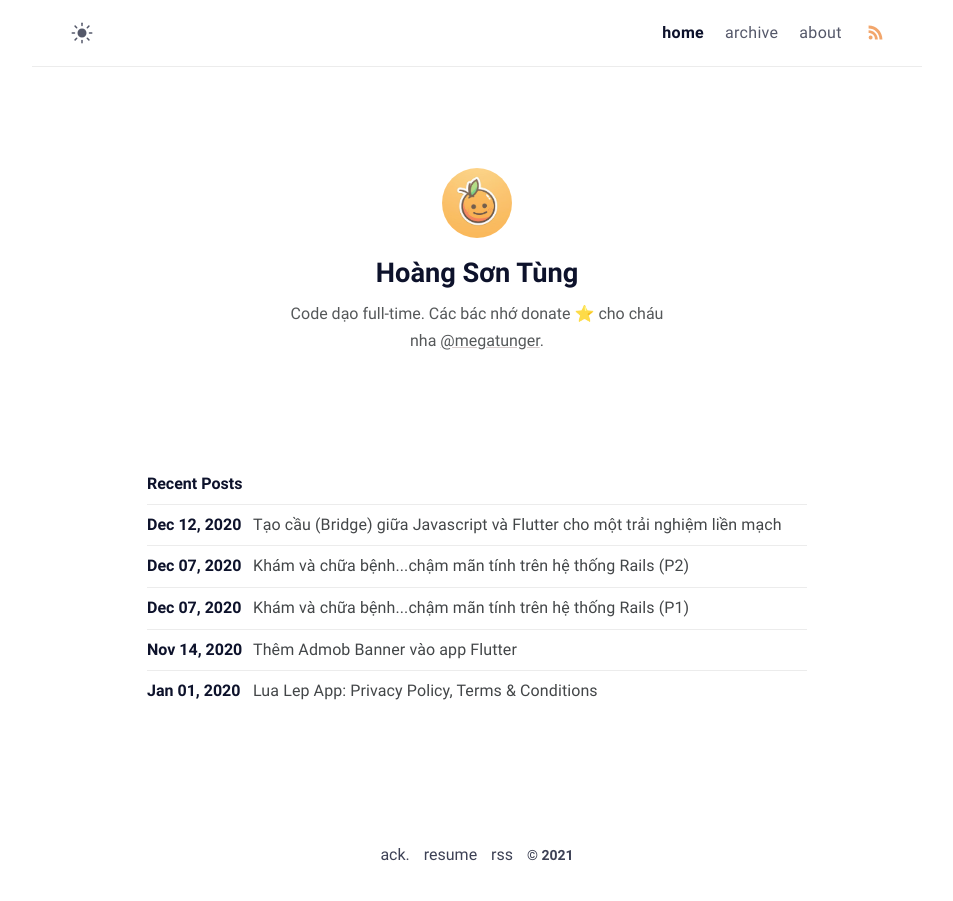
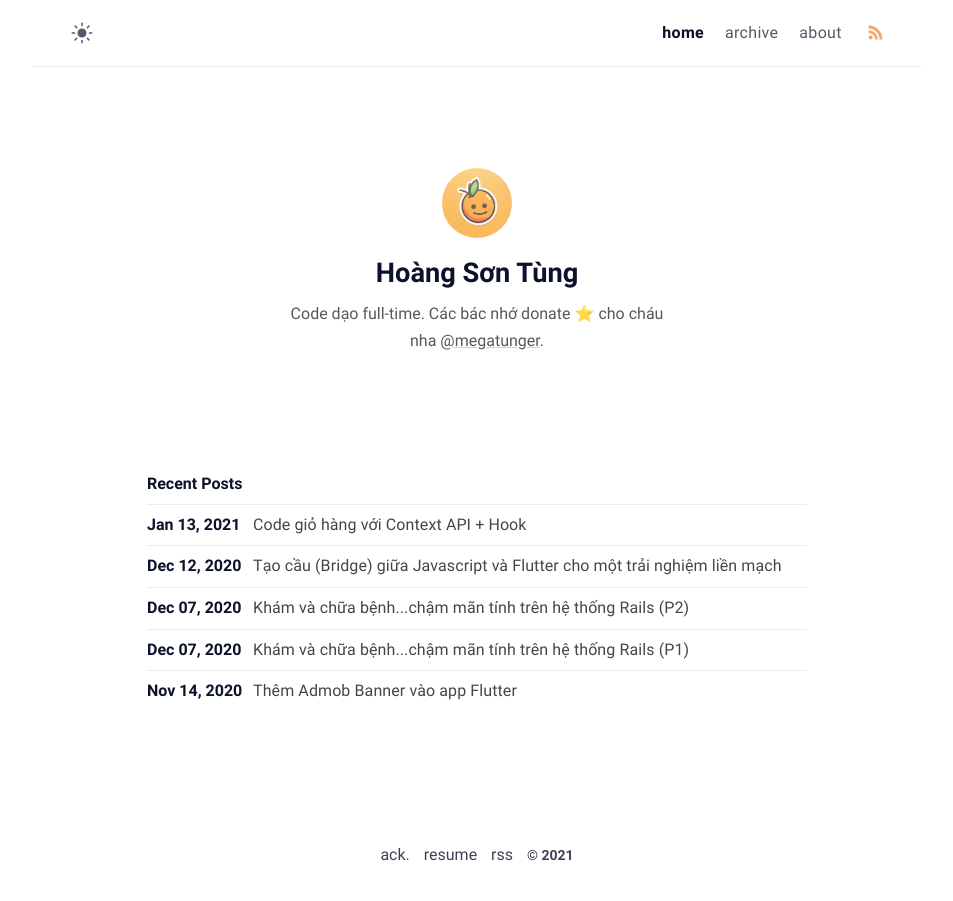
Before and after one commit to megatunger/PersonalBlog, a Jekyll site: the page built from index.md, in a window 1280 px wide. Shown: the whole page, without its empty margins (163-1116 px from the left). Built offline with Jekyll 4.4.1, drawn with Linux system fonts in a browser that asks for light colours; a file with an impossible date is left out.

Commit message:
Update date

```diff
--- a/_posts/2021/01/2021-13-01-code-gio-hang-voi-context-api-hook.markdown
+++ b/_posts/2021/01/2021-01-13-code-gio-hang-voi-context-api-hook.markdown
@@ -1,7 +1,7 @@
 ---
 layout: post
 title:  "Code giỏ hàng với Context API + Hook"
-date:   2021-13-01 07:00:00 +0700
+date:   2021-01-13 07:00:00 +0700
 categories: flutter, javascript, webview
 ---
 
```
